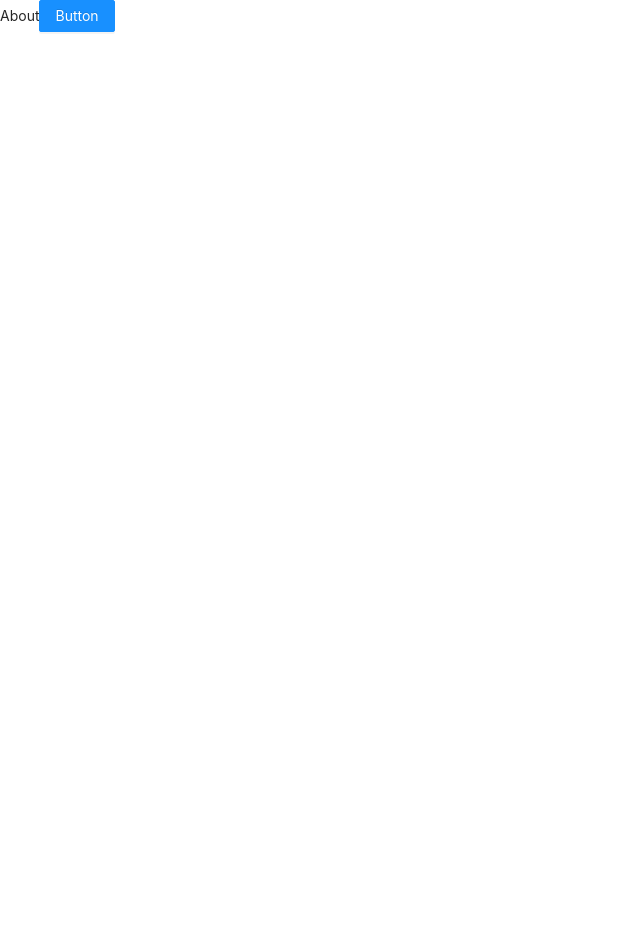
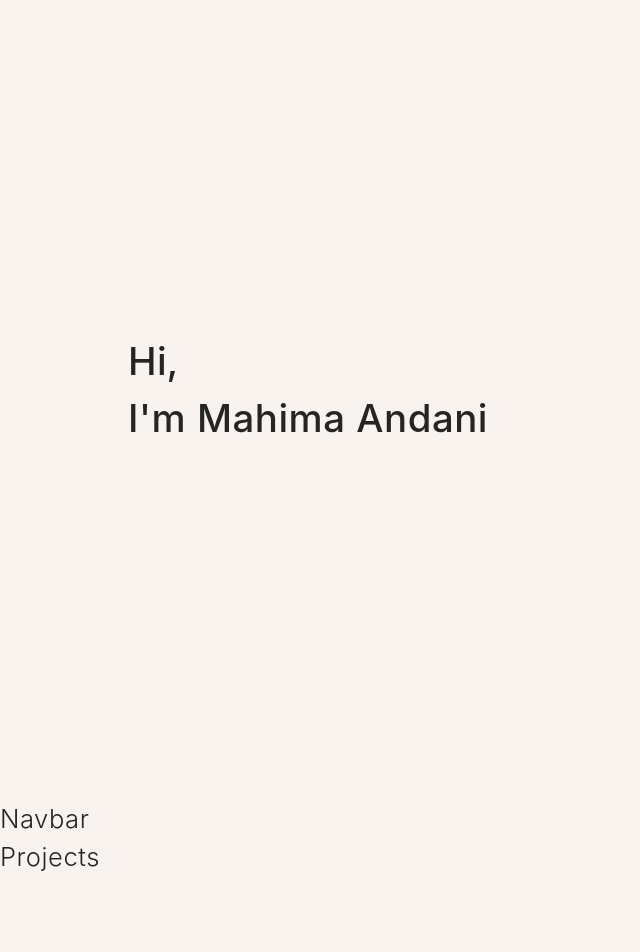
Before and after one commit to Mahima-Andani/Portfolio, a React (Create React App) app: page / in a window 1280 px wide. Shown: the top 952 px of the page, without its empty margins (0-640 px from the left). Before the commit the page ends 800 px from the top, so only its background shows below. Built offline with nearby package versions, Linux system fonts and the light colour scheme.

Commit message:
basic website

```diff
--- a/package.json
+++ b/package.json
@@ -3,6 +3,9 @@
   "version": "0.1.0",
   "private": true,
   "dependencies": {
+    "@fortawesome/fontawesome-svg-core": "^6.1.1",
+    "@fortawesome/free-solid-svg-icons": "^6.1.1",
+    "@fortawesome/react-fontawesome": "^0.1.18",
     "@testing-library/jest-dom": "^5.16.4",
     "@testing-library/react": "^13.0.1",
     "@testing-library/user-event": "^13.5.0",
--- a/src/App.js
+++ b/src/App.js
@@ -1,21 +1,22 @@
 
 import React from 'react';
 import './App.css';
+import styles from './assets/layout.module.css';
 import { Button } from 'antd';
-import About from "./components/About";
-// import Contact from "./components/Contact";
-// import Navbar from "./components/Navbar";
-// import Projects from "./components/Projects";
-// import Skills from "./components/Skills";
+import About from "./components/about/About";
+import Contact from "./components/Contact";
+import Navbar from "./components/Navbar";
+import Projects from "./components/Projects";
+import Skills from "./components/Skills";
 
 function App() {
   return (
     <main>
       <About />
-    {/* <Navbar />
-    <Projects />
-    <Skills />
-    <Contact /> */}
+      <Navbar />
+      <Projects />
+      <Skills />
+      <Contact />
   </main>
   );
 }
--- /dev/null
+++ b/src/assets/layout.module.css
@@ -0,0 +1,12 @@
+body{
+    font-size: 1.6rem;
+    line-height: 1.5;
+    font-weight: 300;
+    letter-spacing: 0.02em;
+    overflow-x: hidden;
+    box-sizing: border-box;
+    background-color: #f8f3ef;
+}
+section{
+    height: 100vh;
+}
--- a/src/components/About.js
+++ /dev/null
@@ -1,12 +0,0 @@
-import React from 'react'
-import { Button } from 'antd';
-
-function About() {
-  return (
-    <div>About
-        <Button type="primary">Button</Button>
-    </div>
-  )
-}
-
-export default About
--- a/src/components/Contact.js
+++ b/src/components/Contact.js
@@ -0,0 +1,10 @@
+import React from 'react'
+import styles from '../assets/layout.module.css'
+
+function Contact() {
+  return (
+    <section className={styles.contact}>Contact</section>
+  )
+}
+
+export default Contact
--- a/src/components/Navbar.js
+++ b/src/components/Navbar.js
@@ -0,0 +1,10 @@
+import React from 'react'
+import styles from '../assets/layout.module.css'
+
+function Navbar() {
+  return (
+    <div >Navbar</div>
+  )
+}
+
+export default Navbar
--- a/src/components/Projects.js
+++ b/src/components/Projects.js
@@ -0,0 +1,9 @@
+import React from 'react'
+
+function Projects() {
+  return (
+    <section>Projects</section>
+  )
+}
+
+export default Projects
--- a/src/components/Skills.js
+++ b/src/components/Skills.js
@@ -0,0 +1,9 @@
+import React from 'react'
+
+function Skills() {
+  return (
+    <section>Skills</section>
+  )
+}
+
+export default Skills
--- /dev/null
+++ b/src/components/about/About.js
@@ -0,0 +1,18 @@
+import React from 'react'
+import sectionstyles from './About.module.css'
+import { Button } from 'antd';
+import { Typography } from 'antd';
+const { Title } = Typography;
+
+function About() {
+  return (
+    <section className={sectionstyles.About}>
+      <h1>Hi, <br/> I'm Mahima Andani</h1>
+        {/* <Title>Hey! <br/> I'm Mahima Andani</Title> */}
+        {/* <Button type="secondary" className='button'>Say Hi</Button> */}
+        {/* <iframe src='https://leetcode.com/MahimaAndani/' width='50%'></iframe> */}
+    </section>
+  )
+}
+
+export default About
--- /dev/null
+++ b/src/components/about/About.module.css
@@ -0,0 +1,8 @@
+.About{
+    display: flex;
+    flex-direction: column;
+    flex-wrap: wrap;
+    justify-content: space-evenly;
+    align-content: start;
+    padding: 10%;
+}
```
Also changed, not shown: 1 other file (tests, documents, lock files or other folders).
